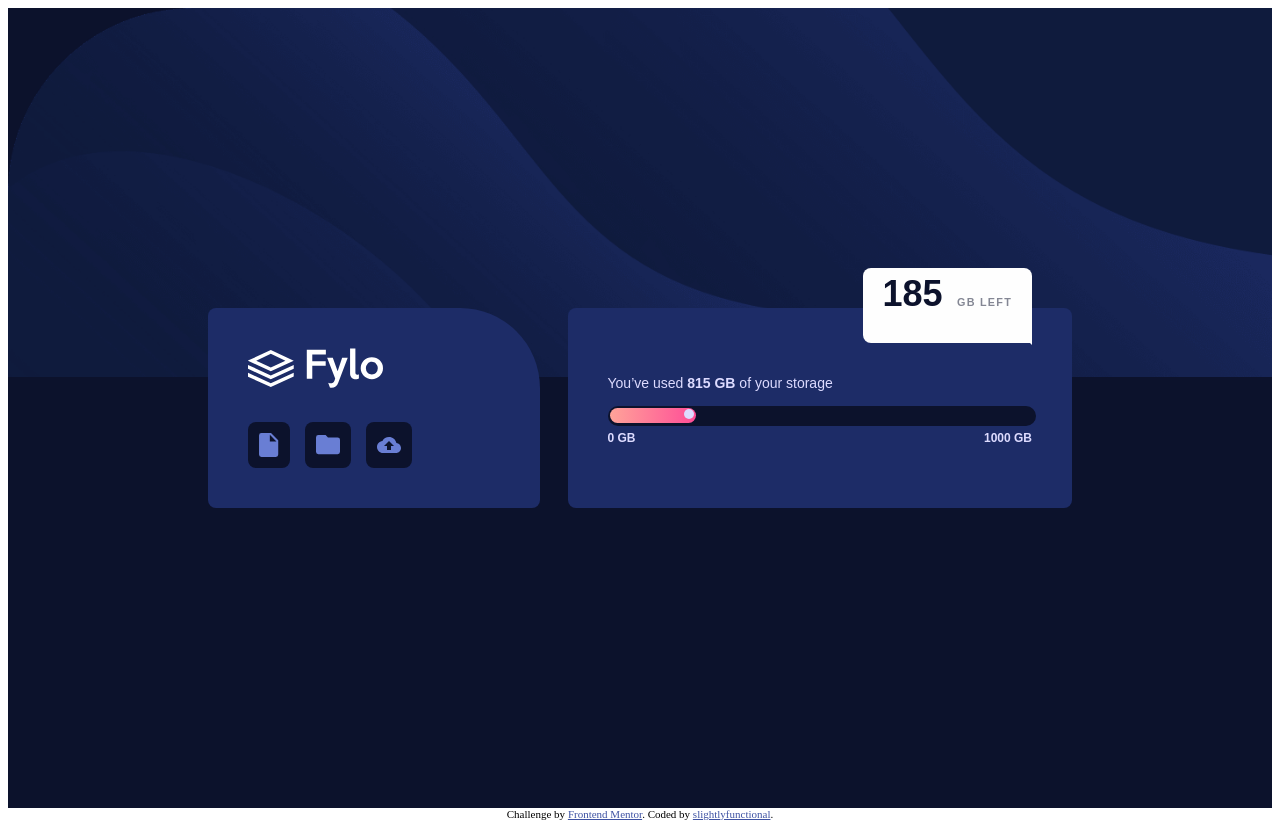
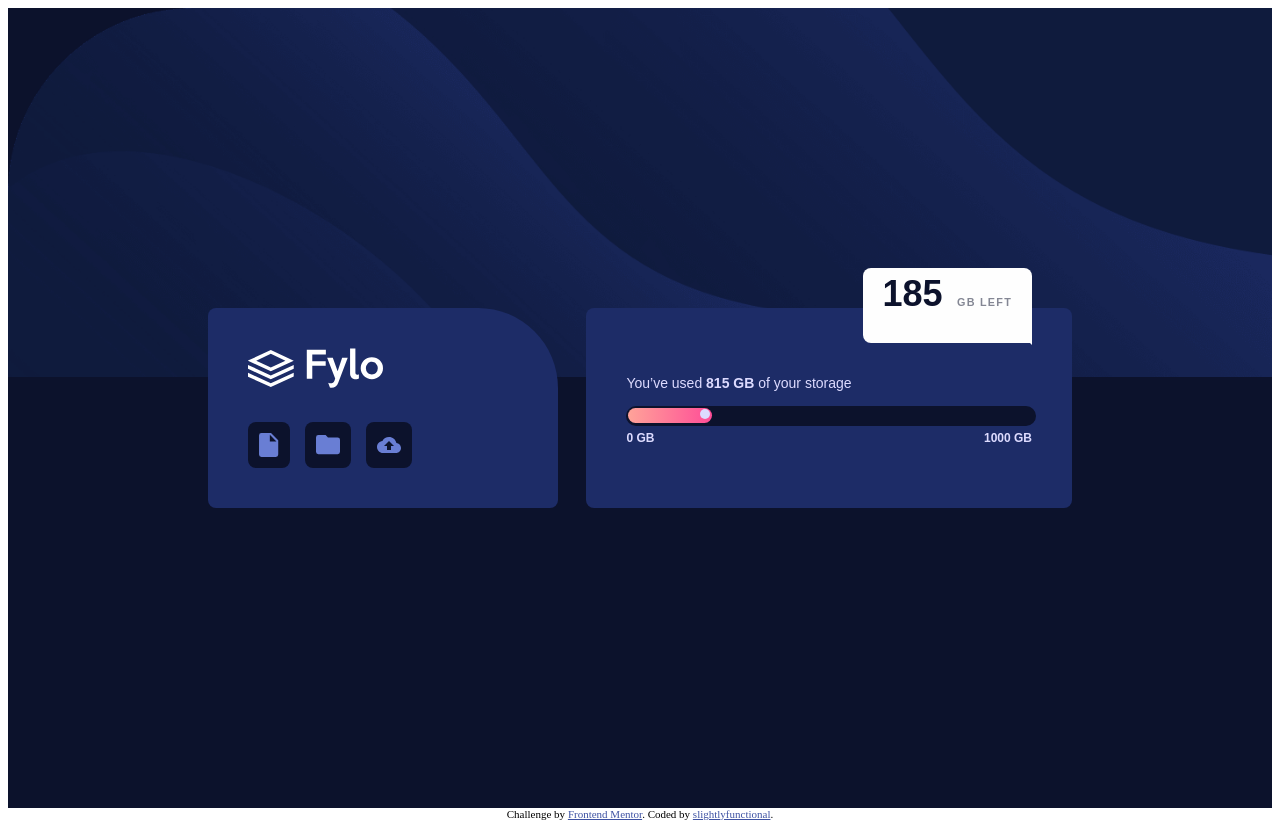
Before and after one commit to alexl8819/fylo-data-storage-component, a website built with Parcel: page src/index.html in a window 1280 px wide. Built offline with nearby package versions, Linux system fonts and the light colour scheme.

Commit message:
increase width of storage header

```diff
--- a/src/styles.sass
+++ b/src/styles.sass
@@ -49,7 +49,7 @@
     margin-bottom: 15px
 
     @media screen and (min-width: 767px)
-      width: 32rem
+      width: 36rem
       margin-bottom: 0
       margin-right: 28px
 
```
